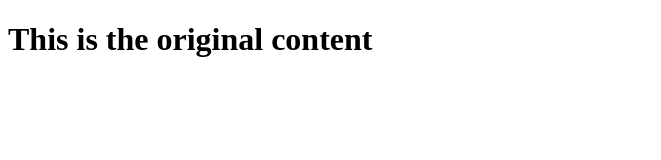
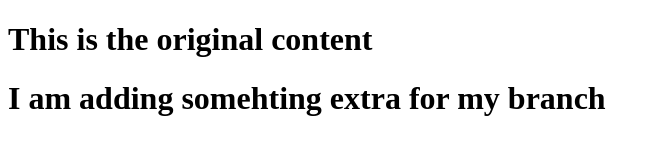
Before and after one commit to petersenn4296/mobile-food-finder-frontend, a website: page index.html in a window 1280 px wide. Shown: the whole page, without its empty margins (0-661 px from the left). Drawn offline with Linux system fonts and the light colour scheme.

Commit message:
added some extra stuff

```diff
--- a/index.html
+++ b/index.html
@@ -7,6 +7,7 @@
   <body>
 
   <h1> This is the original content</h1>
+  <h1>I am adding somehting extra for my branch</h1>
 
 
 
```
